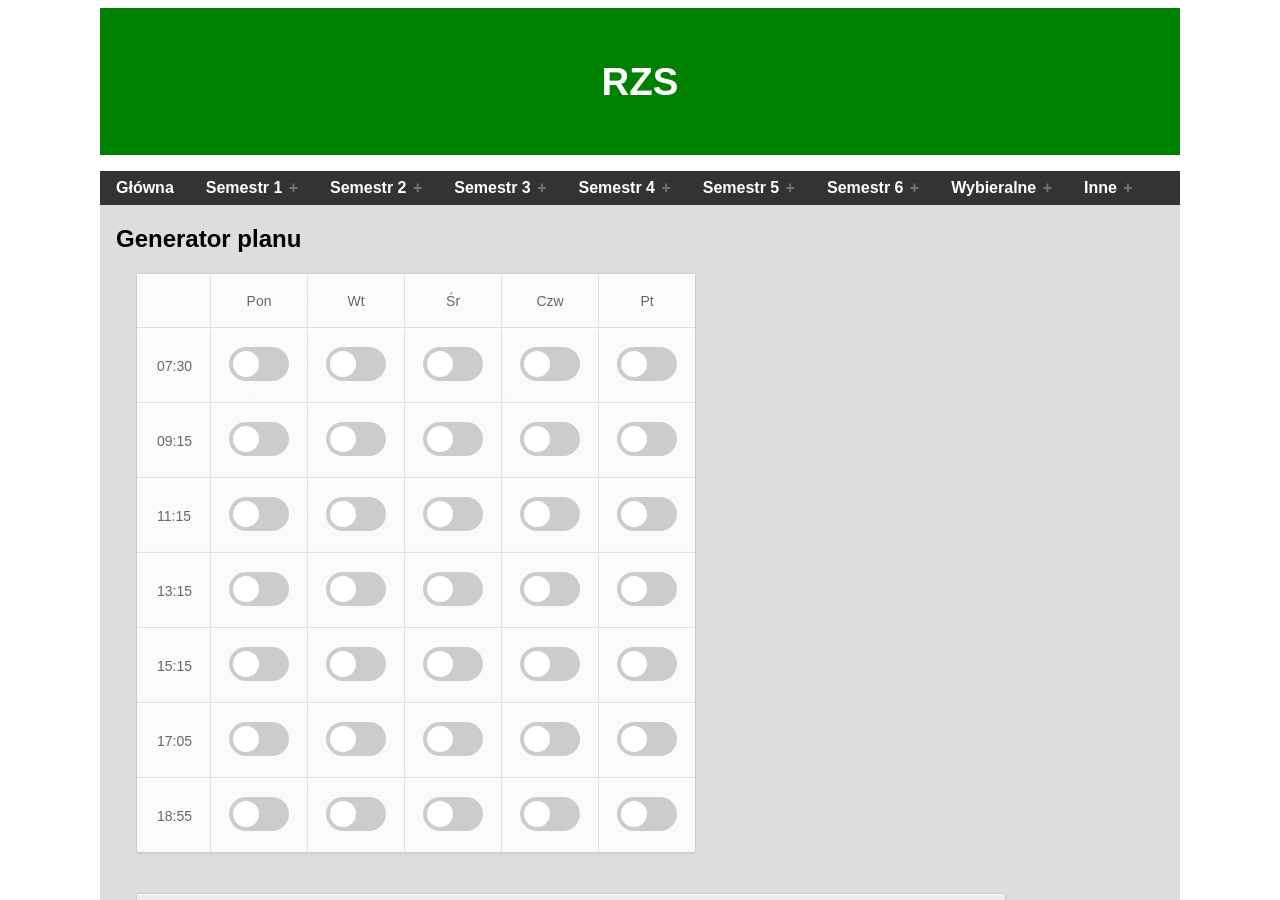
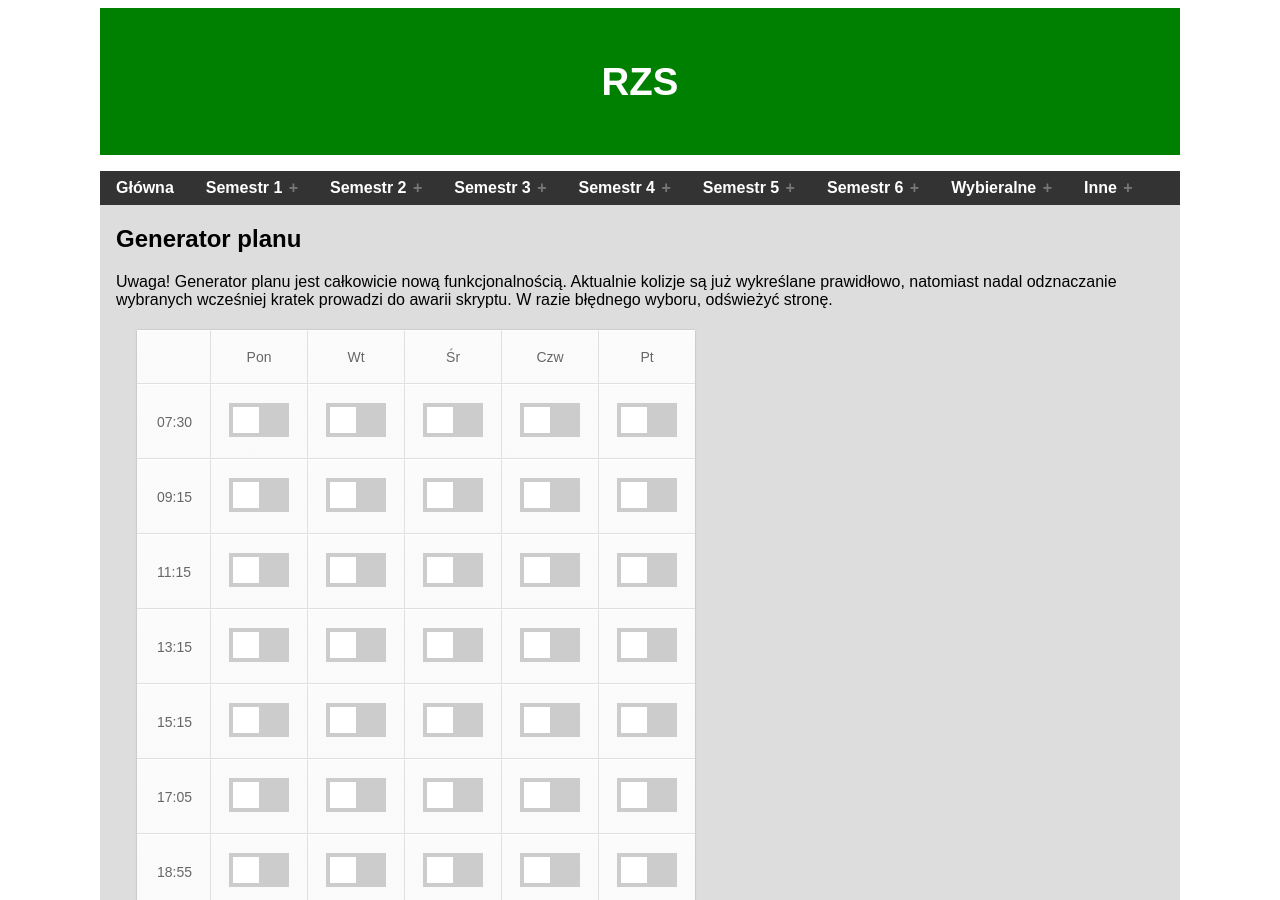
Before and after one commit to rzs-site/rzs-site.github.io, a Jekyll site: the page built from inne/generator/index.md, in a window 1280 px wide and 900 px high. Built offline with Jekyll 4.4.1, drawn with Linux system fonts in a browser that asks for light colours; our own code applies the rules of GitHub Pages for plain Markdown files.

Commit message:
Update index.md

```diff
--- a/inne/generator/index.md
+++ b/inne/generator/index.md
@@ -22,6 +22,7 @@ function myFunction(but,te) {
 }
 </script>
 
+Uwaga! Generator planu jest całkowicie nową funkcjonalnością. Aktualnie kolizje są już wykreślane prawidłowo, natomiast nadal odznaczanie wybranych wcześniej kratek prowadzi do awarii skryptu. W razie błędnego wyboru, odświeżyć stronę.
 
 <table cellspacing='0' class="light">
 
@@ -36,65 +37,65 @@ function myFunction(but,te) {
 
 <tr>
 	<td>07:30</td>
-	<td><label class="switch"><input type="checkbox" onclick="myFunction(this,'(pn) 07')"><span class="slider round"></span></label></td>
-	<td><label class="switch"><input type="checkbox" onclick="myFunction(this,'(wt) 07')"><span class="slider round"></span></label></td>
-	<td><label class="switch"><input type="checkbox" onclick="myFunction(this,'(sr) 07')"><span class="slider round"></span></label></td>
-	<td><label class="switch"><input type="checkbox" onclick="myFunction(this,'(cz) 07')"><span class="slider round"></span></label></td>
-	<td><label class="switch"><input type="checkbox" onclick="myFunction(this,'(pt) 07')"><span class="slider round"></span></label></td>
+	<td><label class="switch"><input type="checkbox" onclick="myFunction(this,'(pn) 07')"><span class="slider"></span></label></td>
+	<td><label class="switch"><input type="checkbox" onclick="myFunction(this,'(wt) 07')"><span class="slider"></span></label></td>
+	<td><label class="switch"><input type="checkbox" onclick="myFunction(this,'(sr) 07')"><span class="slider"></span></label></td>
+	<td><label class="switch"><input type="checkbox" onclick="myFunction(this,'(cz) 07')"><span class="slider"></span></label></td>
+	<td><label class="switch"><input type="checkbox" onclick="myFunction(this,'(pt) 07')"><span class="slider"></span></label></td>
 </tr>
 
 <tr>
 	<td>09:15</td>
-	<td><label class="switch"><input type="checkbox" onclick="myFunction(this,'(pn) 09')"><span class="slider round"></span></label></td>
-	<td><label class="switch"><input type="checkbox" onclick="myFunction(this,'(wt) 09')"><span class="slider round"></span></label></td>
-	<td><label class="switch"><input type="checkbox" onclick="myFunction(this,'(sr) 09')"><span class="slider round"></span></label></td>
-	<td><label class="switch"><input type="checkbox" onclick="myFunction(this,'(cz) 09')"><span class="slider round"></span></label></td>
-	<td><label class="switch"><input type="checkbox" onclick="myFunction(this,'(pt) 09')"><span class="slider round"></span></label></td>
+	<td><label class="switch"><input type="checkbox" onclick="myFunction(this,'(pn) 09')"><span class="slider"></span></label></td>
+	<td><label class="switch"><input type="checkbox" onclick="myFunction(this,'(wt) 09')"><span class="slider"></span></label></td>
+	<td><label class="switch"><input type="checkbox" onclick="myFunction(this,'(sr) 09')"><span class="slider"></span></label></td>
+	<td><label class="switch"><input type="checkbox" onclick="myFunction(this,'(cz) 09')"><span class="slider"></span></label></td>
+	<td><label class="switch"><input type="checkbox" onclick="myFunction(this,'(pt) 09')"><span class="slider"></span></label></td>
 </tr>
 
 <tr>
 	<td>11:15</td>
-	<td><label class="switch"><input type="checkbox" onclick="myFunction(this,'(pn) 11')"><span class="slider round"></span></label></td>
-	<td><label class="switch"><input type="checkbox" onclick="myFunction(this,'(wt) 11')"><span class="slider round"></span></label></td>
-	<td><label class="switch"><input type="checkbox" onclick="myFunction(this,'(sr) 11')"><span class="slider round"></span></label></td>
-	<td><label class="switch"><input type="checkbox" onclick="myFunction(this,'(cz) 11')"><span class="slider round"></span></label></td>
-	<td><label class="switch"><input type="checkbox" onclick="myFunction(this,'(pt) 11')"><span class="slider round"></span></label></td>
+	<td><label class="switch"><input type="checkbox" onclick="myFunction(this,'(pn) 11')"><span class="slider"></span></label></td>
+	<td><label class="switch"><input type="checkbox" onclick="myFunction(this,'(wt) 11')"><span class="slider"></span></label></td>
+	<td><label class="switch"><input type="checkbox" onclick="myFunction(this,'(sr) 11')"><span class="slider"></span></label></td>
+	<td><label class="switch"><input type="checkbox" onclick="myFunction(this,'(cz) 11')"><span class="slider"></span></label></td>
+	<td><label class="switch"><input type="checkbox" onclick="myFunction(this,'(pt) 11')"><span class="slider"></span></label></td>
 </tr>
 
 <tr>
 	<td>13:15</td>
-	<td><label class="switch"><input type="checkbox" onclick="myFunction(this,'(pn) 13')"><span class="slider round"></span></label></td>
-	<td><label class="switch"><input type="checkbox" onclick="myFunction(this,'(wt) 13')"><span class="slider round"></span></label></td>
-	<td><label class="switch"><input type="checkbox" onclick="myFunction(this,'(sr) 13')"><span class="slider round"></span></label></td>
-	<td><label class="switch"><input type="checkbox" onclick="myFunction(this,'(cz) 13')"><span class="slider round"></span></label></td>
-	<td><label class="switch"><input type="checkbox" onclick="myFunction(this,'(pt) 13')"><span class="slider round"></span></label></td>
+	<td><label class="switch"><input type="checkbox" onclick="myFunction(this,'(pn) 13')"><span class="slider"></span></label></td>
+	<td><label class="switch"><input type="checkbox" onclick="myFunction(this,'(wt) 13')"><span class="slider"></span></label></td>
+	<td><label class="switch"><input type="checkbox" onclick="myFunction(this,'(sr) 13')"><span class="slider"></span></label></td>
+	<td><label class="switch"><input type="checkbox" onclick="myFunction(this,'(cz) 13')"><span class="slider"></span></label></td>
+	<td><label class="switch"><input type="checkbox" onclick="myFunction(this,'(pt) 13')"><span class="slider"></span></label></td>
 </tr>
 
 <tr>
 	<td>15:15</td>
-	<td><label class="switch"><input type="checkbox" onclick="myFunction(this,'(pn) 15')"><span class="slider round"></span></label></td>
-	<td><label class="switch"><input type="checkbox" onclick="myFunction(this,'(wt) 15')"><span class="slider round"></span></label></td>
-	<td><label class="switch"><input type="checkbox" onclick="myFunction(this,'(sr) 15')"><span class="slider round"></span></label></td>
-	<td><label class="switch"><input type="checkbox" onclick="myFunction(this,'(cz) 15')"><span class="slider round"></span></label></td>
-	<td><label class="switch"><input type="checkbox" onclick="myFunction(this,'(pt) 15')"><span class="slider round"></span></label></td>
+	<td><label class="switch"><input type="checkbox" onclick="myFunction(this,'(pn) 15')"><span class="slider"></span></label></td>
+	<td><label class="switch"><input type="checkbox" onclick="myFunction(this,'(wt) 15')"><span class="slider"></span></label></td>
+	<td><label class="switch"><input type="checkbox" onclick="myFunction(this,'(sr) 15')"><span class="slider"></span></label></td>
+	<td><label class="switch"><input type="checkbox" onclick="myFunction(this,'(cz) 15')"><span class="slider"></span></label></td>
+	<td><label class="switch"><input type="checkbox" onclick="myFunction(this,'(pt) 15')"><span class="slider"></span></label></td>
 </tr>
 
 <tr>
 	<td>17:05</td>
-	<td><label class="switch"><input type="checkbox" onclick="myFunction(this,'(pn) 17')"><span class="slider round"></span></label></td>
-	<td><label class="switch"><input type="checkbox" onclick="myFunction(this,'(wt) 17')"><span class="slider round"></span></label></td>
-	<td><label class="switch"><input type="checkbox" onclick="myFunction(this,'(sr) 17')"><span class="slider round"></span></label></td>
-	<td><label class="switch"><input type="checkbox" onclick="myFunction(this,'(cz) 17')"><span class="slider round"></span></label></td>
-	<td><label class="switch"><input type="checkbox" onclick="myFunction(this,'(pt) 17')"><span class="slider round"></span></label></td>
+	<td><label class="switch"><input type="checkbox" onclick="myFunction(this,'(pn) 17')"><span class="slider"></span></label></td>
+	<td><label class="switch"><input type="checkbox" onclick="myFunction(this,'(wt) 17')"><span class="slider"></span></label></td>
+	<td><label class="switch"><input type="checkbox" onclick="myFunction(this,'(sr) 17')"><span class="slider"></span></label></td>
+	<td><label class="switch"><input type="checkbox" onclick="myFunction(this,'(cz) 17')"><span class="slider"></span></label></td>
+	<td><label class="switch"><input type="checkbox" onclick="myFunction(this,'(pt) 17')"><span class="slider"></span></label></td>
 </tr>
 
 <tr>
 	<td>18:55</td>
-	<td><label class="switch"><input type="checkbox" onclick="myFunction(this,'(pn) 18')"><span class="slider round"></span></label></td>
-	<td><label class="switch"><input type="checkbox" onclick="myFunction(this,'(wt) 18')"><span class="slider round"></span></label></td>
-	<td><label class="switch"><input type="checkbox" onclick="myFunction(this,'(sr) 18')"><span class="slider round"></span></label></td>
-	<td><label class="switch"><input type="checkbox" onclick="myFunction(this,'(cz) 18')"><span class="slider round"></span></label></td>
-	<td><label class="switch"><input type="checkbox" onclick="myFunction(this,'(pt) 18')"><span class="slider round"></span></label></td>
+	<td><label class="switch"><input type="checkbox" onclick="myFunction(this,'(pn) 18')"><span class="slider"></span></label></td>
+	<td><label class="switch"><input type="checkbox" onclick="myFunction(this,'(wt) 18')"><span class="slider"></span></label></td>
+	<td><label class="switch"><input type="checkbox" onclick="myFunction(this,'(sr) 18')"><span class="slider"></span></label></td>
+	<td><label class="switch"><input type="checkbox" onclick="myFunction(this,'(cz) 18')"><span class="slider"></span></label></td>
+	<td><label class="switch"><input type="checkbox" onclick="myFunction(this,'(pt) 18')"><span class="slider"></span></label></td>
 </tr>
 </table>
 
```
